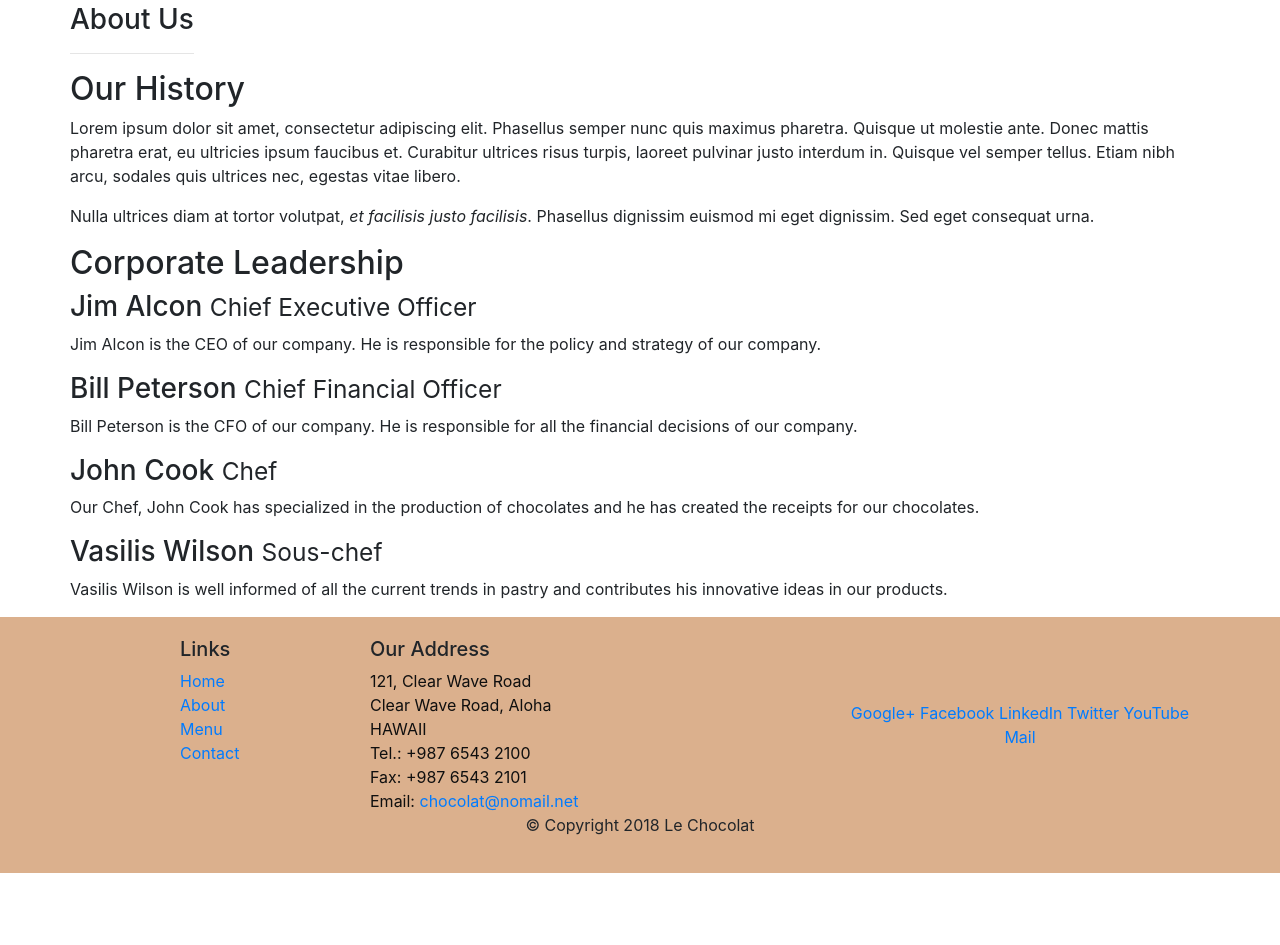
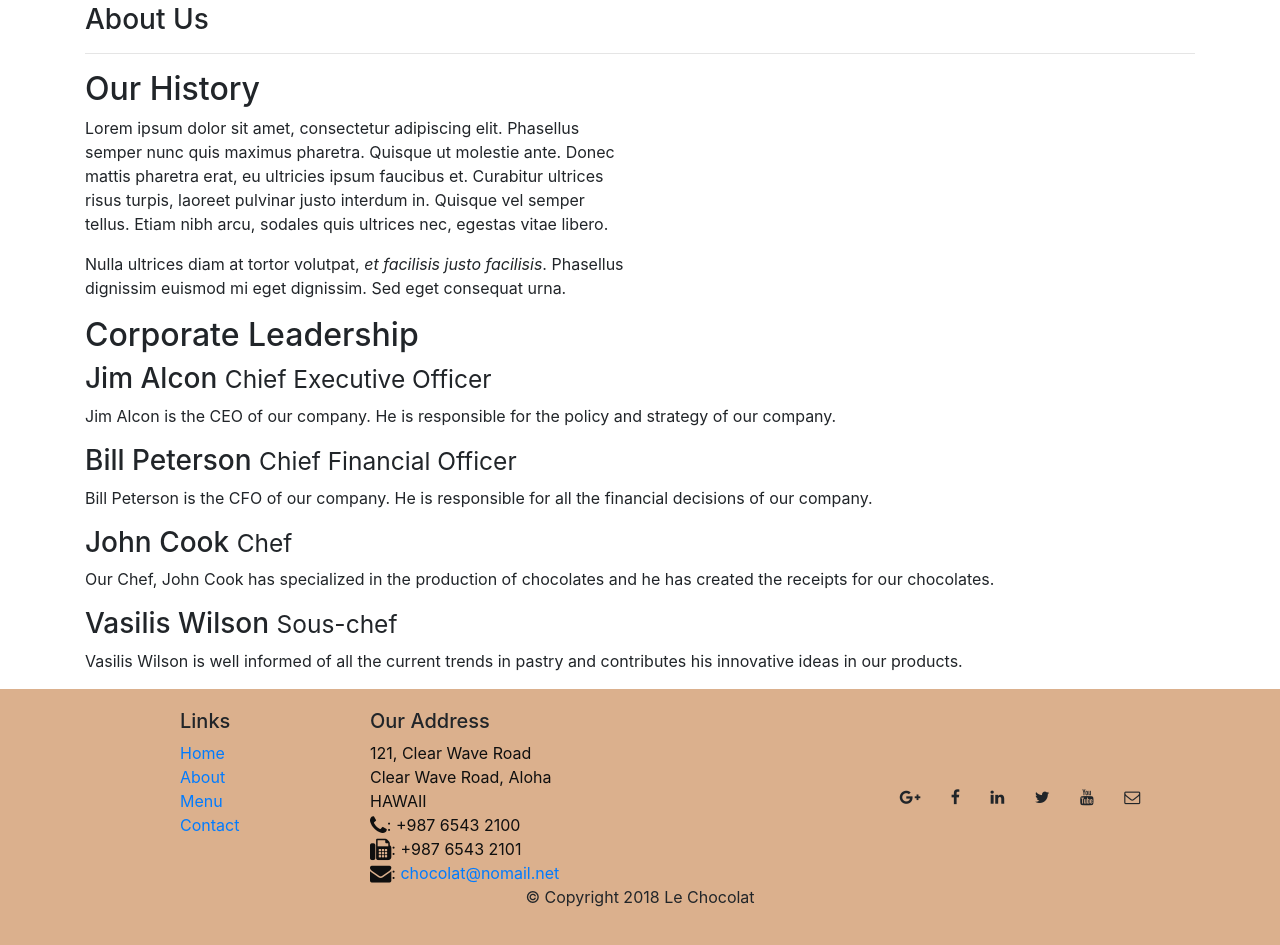
Before and after one commit to vasilis-smiris/leChocolat, a website: page aboutus.html in a window 1280 px wide. Shown: the part 371-1316 px from the top of the page. Before the commit the page ends 1244 px from the top, so only its background shows below. Drawn offline with nearby package versions, Linux system fonts and the light colour scheme.

Commit message:
Icon Fonts

```diff
--- a/aboutus.html
+++ b/aboutus.html
@@ -54,14 +54,14 @@
     <div class="container">
 
         <div class="row">
-            <div>
+            <div class="col">
                 <h3>About Us</h3>
                 <hr>
             </div>
         </div>
 
         <div class="row">
-            <div>
+            <div class="col-sm-6">
                 <h2>Our History</h2>
                 <p>Lorem ipsum dolor sit amet, consectetur adipiscing elit. Phasellus semper nunc quis maximus
                     pharetra. Quisque ut molestie ante. Donec mattis pharetra erat, eu ultricies ipsum faucibus et.
@@ -70,25 +70,25 @@
                 <p>Nulla ultrices diam at tortor volutpat, <em>et facilisis justo facilisis</em>. Phasellus dignissim
                     euismod mi eget dignissim. Sed eget consequat urna. </p>
             </div>
-            <div>
+            <div class="col-sm">
             </div>
         </div>
 
 
         <div class="row">
-            <div>
+            <div class="col">
                 <h2>Corporate Leadership</h2>
-                <h3>Jim Alcon <small>Chief Executive Officer </small></h3>
-                <p>Jim Alcon is the CEO of our company. He is responsible for the policy and strategy of our company.
+                <h3 >Jim Alcon <small>Chief Executive Officer </small></h3>
+                <p class="d-none d-sm-block">Jim Alcon is the CEO of our company. He is responsible for the policy and strategy of our company.
                 </p>
                 <h3>Bill Peterson <small>Chief Financial Officer </small></h3>
-                <p>Bill Peterson is the CFO of our company. He is responsible for all the financial decisions of our
+                <p class="d-none d-sm-block">Bill Peterson is the CFO of our company. He is responsible for all the financial decisions of our
                     company. </p>
                 <h3>John Cook <small>Chef</small></h3>
-                <p>Our Chef, John Cook has specialized in the production of chocolates and he has created the receipts
+                <p class="d-none d-sm-block">Our Chef, John Cook has specialized in the production of chocolates and he has created the receipts
                     for our chocolates. </p>
                 <h3>Vasilis Wilson <small>Sous-chef </small></h3>
-                <p>Vasilis Wilson is well informed of all the current trends in pastry and contributes his innovative
+                <p class="d-none d-sm-block">Vasilis Wilson is well informed of all the current trends in pastry and contributes his innovative
                     ideas in our products. </p>
             </div>
         </div>
@@ -113,19 +113,19 @@
                         121, Clear Wave Road<br>
                         Clear Wave Road, Aloha<br>
                         HAWAII<br>
-                        Tel.: +987 6543 2100<br>
-                        Fax: +987 6543 2101<br>
-                        Email: <a href="mailto:chocolat@nomail.net">chocolat@nomail.net</a>
+                        <i class="fa fa-phone fa-lg"></i>: +987 6543 2100<br>
+                        <i class="fa fa-fax fa-lg"></i>: +987 6543 2101<br>
+                        <i class="fa fa-envelope fa-lg"></i>: <a href="mailto:chocolat@nomail.net">chocolat@nomail.net</a>
                     </address>
                 </div>
                 <div class="col-sm align-self-center">
                     <div style="text-align:center">
-                        <a href="http://google.com/+">Google+</a>
-                        <a href="http://www.facebook.com/profile.php?id=">Facebook</a>
-                        <a href="http://www.linkedin.com/in/">LinkedIn</a>
-                        <a href="http://twitter.com/">Twitter</a>
-                        <a href="http://youtube.com/">YouTube</a>
-                        <a href="mailto:">Mail</a>
+                        <a  class="btn btn-social-icon btn-google-plus" href="http://google.com/+"><i class="fa fa-google-plus"></i></a>
+                        <a  class="btn btn-social-icon btn-facebook" href="http://www.facebook.com/profile.php?id="><i class="fa fa-facebook"></i></a>
+                        <a  class="btn btn-social-icon btn-linkedin" href="http://www.linkedin.com/in/"><i class="fa fa-linkedin"></i></a>
+                        <a  class="btn btn-social-icon btn-google-twitter" href="http://twitter.com/"><i class="fa fa-twitter"></i></a>
+                        <a  class="btn btn-social-icon btn-google-youtube" href="http://youtube.com/"><i class="fa fa-youtube"></i></a>
+                        <a  class="btn btn-social-icon" href="mailto:"><i class="fa fa-envelope-o"></i></a>
                     </div>
                 </div>
             </div>
```
Also changed, not shown: index.html (+12 -12 lines).
